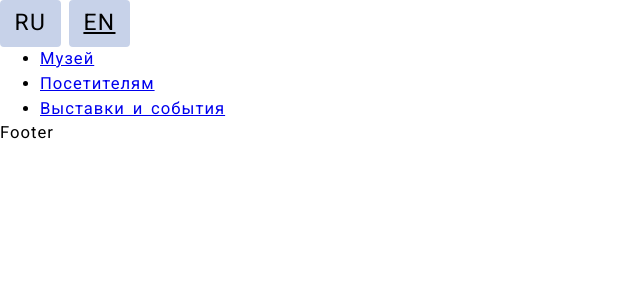
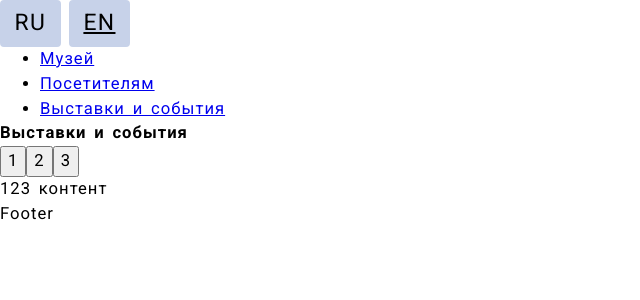
Before and after one commit to 404passionFruit/a11y-hometask, a Nuxt app: page / in a window 1280 px wide. Shown: the top 300 px of the page, without its empty margins (0-640 px from the left). Built offline with nearby package versions, Linux system fonts and the light colour scheme.

Commit message:
feat: tabs keyboard support

```diff
--- /dev/null
+++ b/components/TabList.vue
@@ -0,0 +1,102 @@
+<template>
+  <section>
+    <!-- TODO: set heading level via props -->
+    <h2><slot name="heading" /></h2>
+    <div role="tablist">
+      <button
+        v-for="tab in tabs"
+        :id="`tabs-${tab.id}`"
+        :key="tab.id"
+        ref="tabButton"
+        role="tab"
+        :aria-selected="tab.id === currentTab"
+        :aria-controls="`tabs-${tab.id}`"
+        :tabindex="tab.id === currentTab ? '0' : '-1'"
+        @click="moveToContent(tab)"
+        @keyup.right.prevent="moveToNext"
+        @keyup.left.prevent="moveToPrev"
+        @keyup.home.prevent="moveToFirst"
+        @keyup.end.prevent="moveToLast"
+        v-text="tab.title"
+      />
+    </div>
+    <div
+      v-for="tab in tabs"
+      ref="tabContent"
+      :key="tab.id"
+      :hidden="tab.id === currentTab ? false : 'true'"
+      :aria-labelledby="`tabs-${tab.id}`"
+      tabindex="0"
+    >
+      <slot name="content" :tab="tab" />
+    </div>
+  </section>
+</template>
+
+<script>
+export default {
+  props: {
+    // TODO: use ids for selected tabs
+    tabs: {
+      type: Array,
+      required: true,
+    },
+    selectedTab: {
+      type: Number,
+      required: true,
+    },
+  },
+
+  data() {
+    return {
+      currentTab: this.selectedTab,
+    }
+  },
+
+  computed: {
+    currentTabIndex() {
+      return this.tabs.findIndex((t) => t.id === this.currentTab)
+    },
+  },
+
+  methods: {
+    moveToContent(tab) {
+      this.currentTab = tab.id
+      this.$refs.tabContent[this.currentTabIndex].focus()
+    },
+
+    moveTo(index) {
+      this.currentTab = this.tabs[index].id
+      this.$nextTick(() => {
+        this.$refs.tabButton[index].focus()
+      })
+    },
+
+    moveToNext() {
+      if (this.currentTabIndex === this.tabs.length - 1) {
+        return
+      }
+      this.moveTo(this.currentTabIndex + 1)
+    },
+
+    moveToPrev() {
+      if (this.currentTabIndex === 0) {
+        return
+      }
+      this.moveTo(this.currentTabIndex - 1)
+    },
+
+    moveToFirst() {
+      this.moveTo(0)
+    },
+
+    moveToLast() {
+      this.moveTo(this.tabs.length - 1)
+    },
+  },
+}
+</script>
+
+<style lang="scss">
+//
+</style>
--- a/pages/index.vue
+++ b/pages/index.vue
@@ -1,11 +1,30 @@
 <template>
   <main tabindex="-1">
     <h1 class="visually-hidden">{{ $t('pages.homepage.h1') }}</h1>
+
+    <TabList
+      :selected-tab="123"
+      :tabs="[
+        { id: 123, title: '1' },
+        { id: 223, title: '2' },
+        { id: 213, title: '3' },
+      ]"
+    >
+      <!-- TODO: translation -->
+      <template slot="heading">Выставки и события</template>
+      <template v-slot:content="slotProps">
+        <p v-if="slotProps.tab.id === 123">123 контент</p>
+        <p v-if="slotProps.tab.id === 223">аааа контент</p>
+        <p v-if="slotProps.tab.id === 213">аааапппппп контент</p>
+      </template>
+    </TabList>
   </main>
 </template>
 
 <script>
+import TabList from '@/components/TabList'
 export default {
+  components: { TabList },
   head() {
     return {
       title: this.$t('pages.homepage.h1'),
```
Also changed, not shown: components/README.md (deleted).
